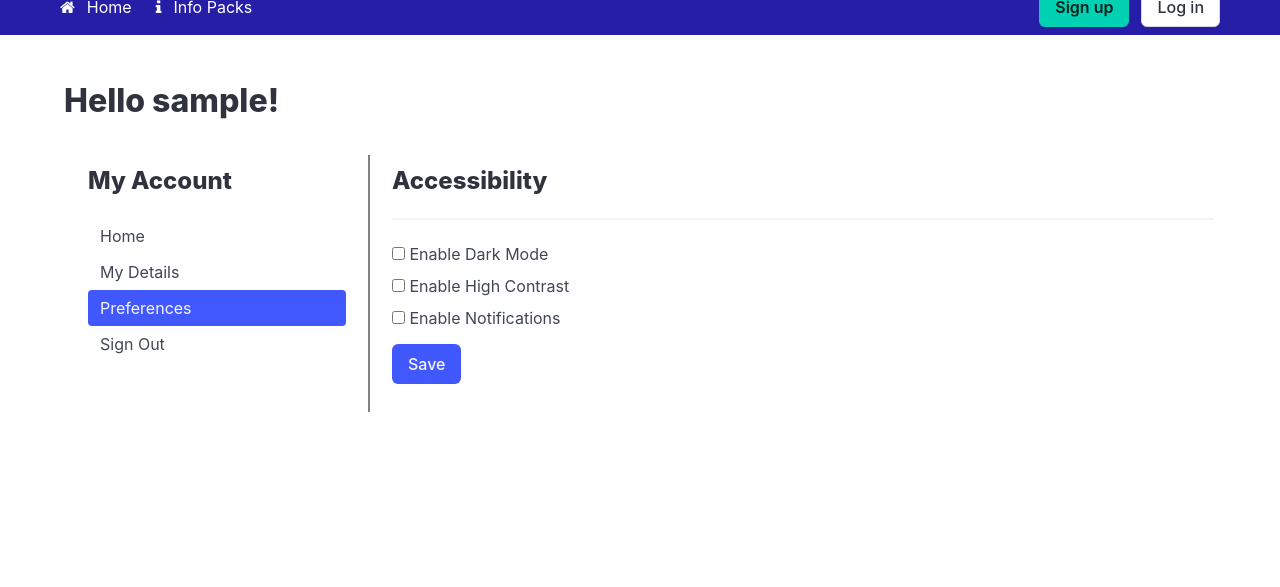
After one commit to JoshuaClarke26/dev-cells, a Django app: page /user-preferences in a window 1280 px wide. The commit adds this page. Shown: the part 213-800 px from the top of the page. Run offline with Django 5.2, Linux system fonts and the light colour scheme; the visitor is signed in with stand-in values (Sample User, id 1).

Commit message:
Created the User Profile Page

```diff
--- a/dc_source/dc_main/urls.py
+++ b/dc_source/dc_main/urls.py
@@ -7,5 +7,7 @@ urlpatterns = [
     path('landing', views.landing_view, name="landing"),
     path('signup', views.signup_view, name="signup"),
     path('login', views.login_view, name="login"),
-    path('profile', views.profile_view, name="profile")
+    path('user-profile', views.user_profile_view, name="user-profile"),
+    path('user-details', views.user_details_view, name="user-details"),
+    path('user-preferences', views.user_preferences_view, name="user-preferences")
 ]
--- a/dc_source/dc_main/views.py
+++ b/dc_source/dc_main/views.py
@@ -4,6 +4,8 @@ from django.http import HttpRequest
 
 from django.contrib.auth import authenticate, login
 from django.contrib.auth.models import User
+
+from django.contrib.auth.decorators import login_required
 
 # Create your views here.
 def home_view(request:HttpRequest):
@@ -65,5 +67,14 @@ def signup_view(request: HttpRequest):
     # Defult line that was used to close the function before.
     return render(request, "dc_main/signup.html")
 
-def profile_view(request:HttpRequest):
-    return render(request, "dc_main/profile.html")
+@login_required
+def user_profile_view(request:HttpRequest):
+    return render(request, "dc_main/user-profile/user_profile.html")
+
+@login_required
+def user_details_view(request:HttpRequest):
+    return render(request, "dc_main/user-profile/user_details.html")
+
+@login_required
+def user_preferences_view(request:HttpRequest):
+    return render(request, "dc_main/user-profile/user_preferences.html")
--- /dev/null
+++ b/dc_source/templates/dc_main/user-profile/user_preferences.html
@@ -0,0 +1,72 @@
+{% extends 'base.html' %}
+{% block title %}Preferences{% endblock %}
+{% block content %}
+
+<div class="section">
+
+    <div class="container">
+        <h1 class="title mb-6">Hello {{ request.user.username }}!</h1>
+    </div>
+
+    <div class="container mt-5 px-5">
+        <div class="columns">
+
+            <div class="column is-3">
+                <div class="menu">
+                    <h2 class="title is-4">My Account</h2>
+                    <ul class="menu-list">
+                        <li><a href="{% url 'user-profile' %}">Home</a></li>
+                        <li><a href="{% url 'user-details' %}">My Details</a></li>
+                        <li><a href="{% url 'user-preferences' %}" class="is-active">Preferences</a></li>
+                        <li><a href="#">Sign Out</a></li>
+                    </ul>
+                </div>
+            </div>
+
+            <div class="vertical-line"></div>
+            <style>
+                .vertical-line {
+                    border-left: 2px solid grey;
+                    height: auto;
+                    margin: 0 10px;
+                    }
+            </style>
+
+            <div class="column is-9">
+                <div class="">
+                    <h2 class="title is-4">Accessibility</h2>
+                    <hr>
+                    <form method="POST">
+                    {% csrf_token %}
+
+                    <div class="field">
+                        <label class="checkbox">
+                            <input type="checkbox" name="dark_mode"> Enable Dark Mode
+                        </label>
+                    </div>
+
+                    <div class="field">
+                        <label class="checkbox">
+                            <input type="checkbox" name="high_contrast_mode"> Enable High Contrast
+                        </label>
+                    </div>
+
+                    <div class="field">
+                        <label class="checkbox">
+                            <input type="checkbox" name="email_notifications"> Enable Notifications
+                        </label>
+                    </div>
+
+                    <div class="field mt-4">
+                        <button class="button is-link">Save</button>
+                    </div>
+
+                    </form>
+                </div>
+            </div>
+
+        </div>
+    </div>
+</div>
+
+{% endblock %}
--- a/dc_source/templates/shared/nav_bar.html
+++ b/dc_source/templates/shared/nav_bar.html
@@ -21,7 +21,7 @@
       </section>
 
 <div class="nav-container">
-    <nav class="navbar px-5 rr-secondary" role="navigation" aria-label="main navigation">
+    <nav class="navbar px-6 rr-secondary" role="navigation" aria-label="main navigation">
         <div class="navbar-brand">
             <a role="button" class="navbar-burger" aria-label="menu" aria-expanded="false" data-target="navbarBasicExample">
             <span aria-hidden="true"></span>
```
Also changed, not shown: dc_source/templates/dc_main/profile.html (deleted, +0 -9 lines), dc_source/templates/dc_main/user-profile/user_details.html (added, +102 -0 lines), dc_source/templates/dc_main/user-profile/user_profile.html (added, +49 -0 lines).
